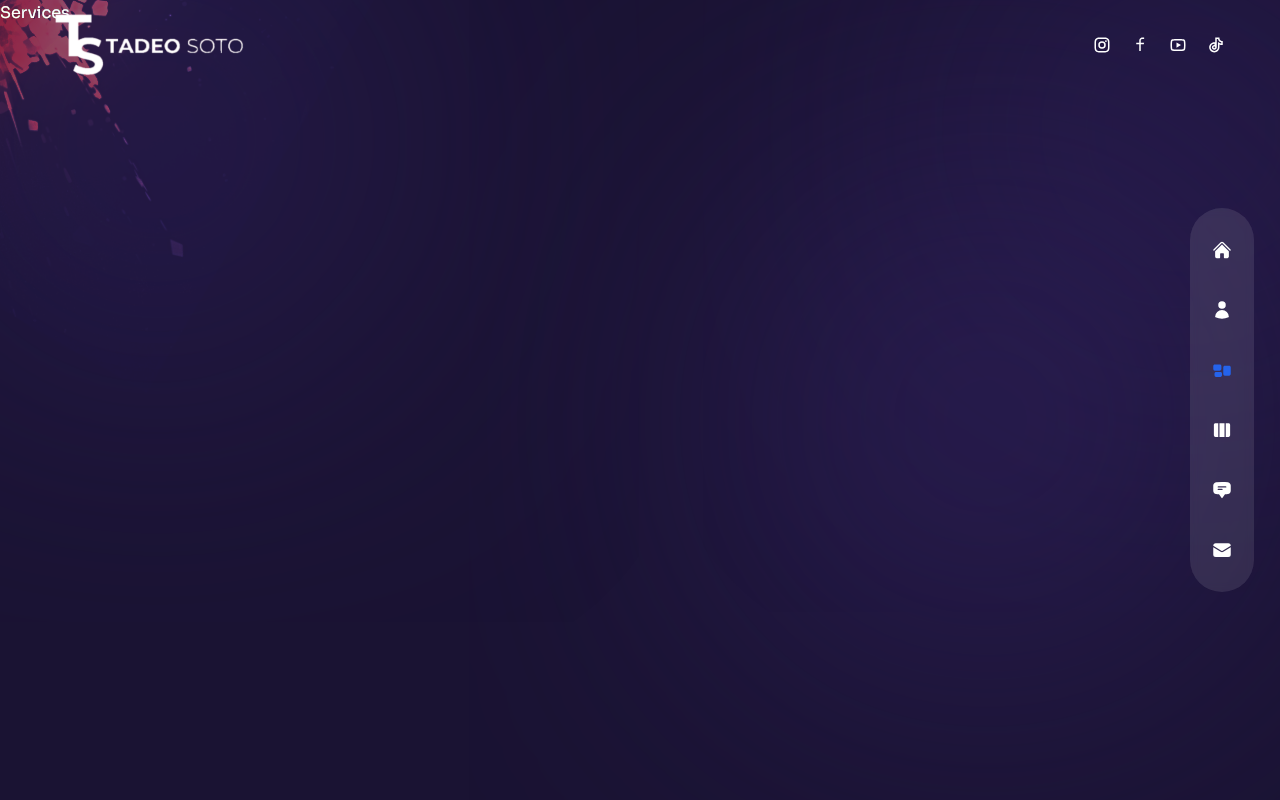
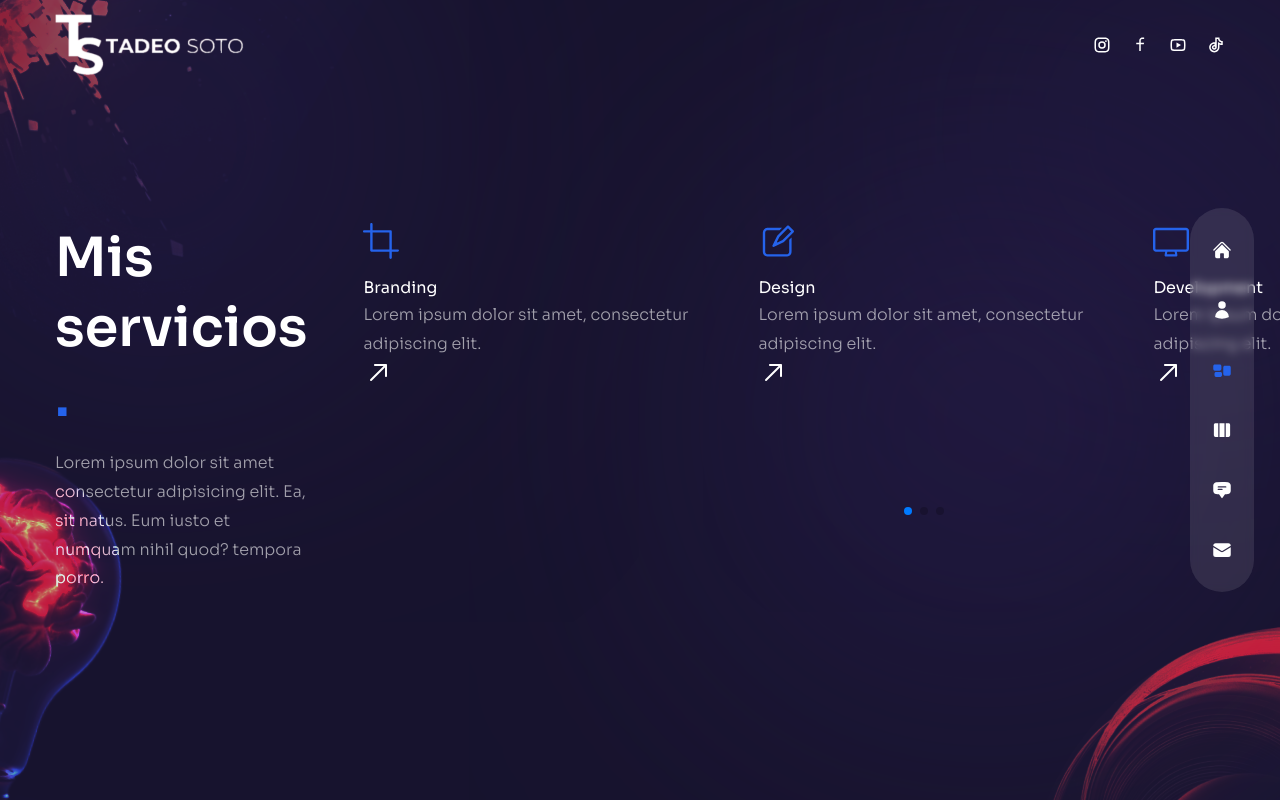
Before and after one commit to Tadeosoto/portafolio, a Next.js app: page /services in a window 1280 px wide. Built offline with nearby package versions, Linux system fonts and the light colour scheme.

Commit message:
casi completado la parte de servicios

```diff
--- a/components/Bulb.js
+++ b/components/Bulb.js
@@ -1,5 +1,18 @@
+// next image
+import Image from "next/image";
+
 const Bulb = () => {
-  return <div>Bulb</div>;
+  return (
+    <div className="absolute -left-36 -bottom-12 rotate-12 mix-blend-color-dodge animate-pulse duration-75 z-10 w-[200px] xl:w-[260px]">
+      <Image
+        src={"/bulb.png"}
+        width={260}
+        height={200}
+        className="w-full h-full"
+        alt=""
+      />
+    </div>
+  );
 };
 
 export default Bulb;
--- a/components/ServiceSlider.js
+++ b/components/ServiceSlider.js
@@ -5,40 +5,94 @@
   RxDesktop,
   RxReader,
   RxRocket,
+  RxArrowTopRight,
 } from "react-icons/rx";
 
+// import swiper react components
+
+import { Swiper, SwiperSlide } from "swiper/react";
+
+//swiper stykes
+
+import "swiper/css";
+import "swiper/css/free-mode";
+import "swiper/css/pagination";
+
+//modulos requeriros
+
+import { FreeMode, Pagination } from "swiper";
 
 // data
 const serviceData = [
   {
     icon: <RxCrop />,
-    title: 'Branding',
-    description: 'Lorem ipsum dolor sit amet, consectetur adipiscing elit.',
+    title: "Branding",
+    description: "Lorem ipsum dolor sit amet, consectetur adipiscing elit.",
   },
   {
     icon: <RxPencil2 />,
-    title: 'Design',
-    description: 'Lorem ipsum dolor sit amet, consectetur adipiscing elit.',
+    title: "Design",
+    description: "Lorem ipsum dolor sit amet, consectetur adipiscing elit.",
   },
   {
     icon: <RxDesktop />,
-    title: 'Development',
-    description: 'Lorem ipsum dolor sit amet, consectetur adipiscing elit.',
+    title: "Development",
+    description: "Lorem ipsum dolor sit amet, consectetur adipiscing elit.",
   },
   {
     icon: <RxReader />,
-    title: 'Copywriting',
-    description: 'Lorem ipsum dolor sit amet, consectetur adipiscing elit.',
+    title: "Copywriting",
+    description: "Lorem ipsum dolor sit amet, consectetur adipiscing elit.",
   },
   {
     icon: <RxRocket />,
-    title: 'SEO',
-    description: 'Lorem ipsum dolor sit amet, consectetur adipiscing elit.',
+    title: "SEO",
+    description: "Lorem ipsum dolor sit amet, consectetur adipiscing elit.",
   },
 ];
 
 const ServiceSlider = () => {
-  return <div>Service Slider</div>;
+  return (
+    <Swiper
+      breakpoints={{
+        320: {
+          slidesPerView: 1,
+          spaceBetween: 15,
+        },
+
+        640: {
+          slidesPerView: 3,
+          spaceBetween: 15,
+        },
+      }}
+      freeMode={true}
+      pagination={{
+        clickable: true,
+      }}
+      modules={[FreeMode, Pagination]}
+      className="h-[240px] sm:h-[340px]"
+    >
+      {serviceData.map((item, index) => {
+        return (
+          <SwiperSlide key={index}>
+            <div className="bg-[rgba(65, 47, 123, 0.15)] h-max rounded-lg px-6 py-8 flex sm:flex-col gap-x-6 sm:gap-x-0 group cursor-pointer hover:bg-[rgba(89, 65, 169, 0.15)] transition-all duration-300">
+              {/* icono */}
+              <div className="text-4xl text-accent mb-4">{item.icon}</div>
+              {/* titulo y desc */}
+              <div>
+                <div>{item.title}</div>
+                <p>{item.description}</p>
+              </div>
+              {/* flechita */}
+              <div className="text-3xl">
+                <RxArrowTopRight />
+              </div>
+            </div>
+          </SwiperSlide>
+        );
+      })}
+    </Swiper>
+  );
 };
 
 export default ServiceSlider;
--- a/pages/about/index.js
+++ b/pages/about/index.js
@@ -38,20 +38,7 @@
   // },
   {
     title: "experiencia",
-    info: [
-      // {
-      //   title: "UX/UI Designer - XYZ Company",
-      //   stage: "2012 - 2023",
-      // },
-      // {
-      //   title: "Web Developer - ABC Agency",
-      //   stage: "2010 - 2012",
-      // },
-      // {
-      //   title: "Intern - DEF Corporation",
-      //   stage: "2008 - 2010",
-      // },
-    ],
+    info: [],
   },
   {
     title: "credenciales",
@@ -139,7 +126,7 @@
                   key={itemIndex}
                   className={`${
                     index === itemIndex &&
-                    "text-blue-600 after:w-[100%] after:bg-blue-600 after:transition-all after:duration-300"
+                    "text-accent after:w-[100%] after:bg-accent after:transition-all after:duration-300"
                   } cursor-pointer capitalize xl:text-lg relative after:w-8 after:h-[2px] after:bg-white after:absolute after:-bottom-1 after:left-0`}
                   onClick={() => setIndex(itemIndex)}
                 >
--- a/pages/services/index.js
+++ b/pages/services/index.js
@@ -1,5 +1,41 @@
+//iconos
+
+//data
+
+//componentes
+
+import ServiceSlider from "../../components/ServiceSlider";
+import Bulb from "../../components/Bulb";
+import Circles from "../../components/Circles";
+
+import { motion } from "framer-motion";
+import { fadeIn } from "../../variants";
+
 const Services = () => {
-  return <div>Services</div>;
+  return (
+    <div className="h-full bg-primary/30 py-36 flex items-center">
+      <Circles />
+      <div className="container mx-auto">
+        <div className="flex flex-col xl:flex-row gap-x-8">
+          {/* texto */}
+          <div className="text-center flex xl:w-[30vw] flex-col lg:text-left mb-4 xl:mb-0">
+            <h2 className="h2 xl:mt-8">
+              Mis servicios <span className="text-accent">.</span>
+            </h2>
+            <p className="mb-4 max-w-[400px] mx-auto lg:mx-0">
+              Lorem ipsum dolor sit amet consectetur adipisicing elit. Ea, sit
+              natus. Eum iusto et numquam nihil quod? tempora porro.
+            </p>
+          </div>
+          <div className="w-full xl:max-w-[65%]:">
+            {/*slider  */}
+            <ServiceSlider />
+          </div>
+        </div>
+      </div>
+      <Bulb />
+    </div>
+  );
 };
 
 export default Services;
--- a/styles/globals.css
+++ b/styles/globals.css
@@ -8,7 +8,7 @@
 .swiper-horizontal > .swiper-pagination-bullets .swiper-pagination-bullet,
 .swiper-pagination-horizontal.swiper-pagination-bullets
   .swiper-pagination-bullet {
-  background-color: #f13024;
+  background-color: "text-accent";
 }
 
 .swiper-button-next:after,
--- a/tailwind.config.js
+++ b/tailwind.config.js
@@ -24,7 +24,7 @@
       colors: {
         primary: "#131424",
         secondary: "#393A47",
-        // accent: "#2563eb",
+        accent: "#2563eb",
       },
       backgroundImage: {
         explosion: 'url("/bg-explosion.png")',
```
